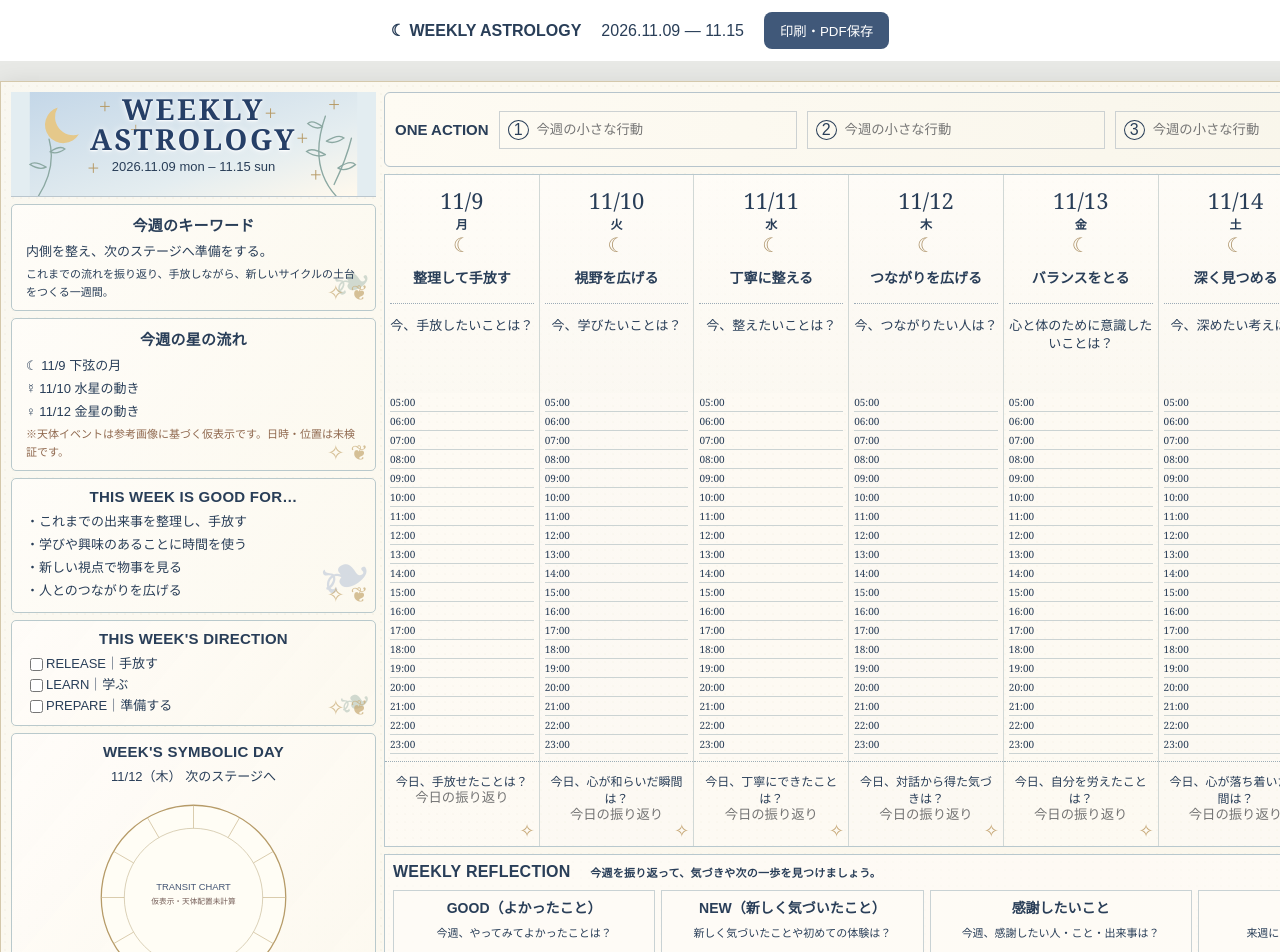
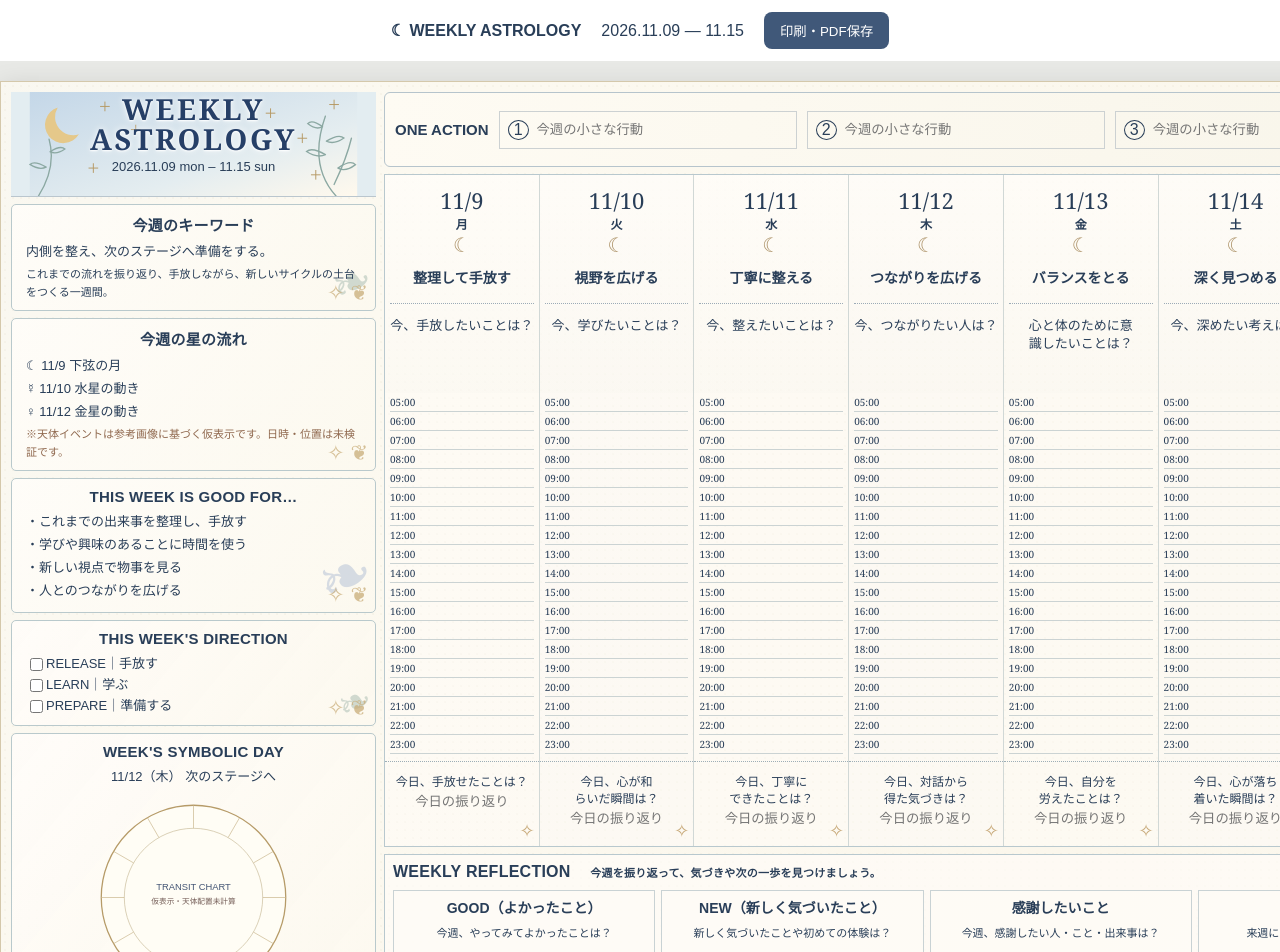
Before and after one commit to samansa3484-jpg/weekly-astrogy, a React (Vite) app: page / in a window 1280 px wide. Shown: the top 952 px of the page. Built offline with nearby package versions, Linux system fonts and the light colour scheme; a web font is replaced by a local one.

Commit message:
Balance line wrapping for morning and evening prompts

```diff
--- a/src/style.css
+++ b/src/style.css
@@ -163,3 +163,8 @@ aside section h3, .dayhead h4, .refgrid section h3,
     "UD Digi Kyokasho N-B", "UD デジタル 教科書体 N-B",
     "BIZ UDPGothic", "Noto Sans JP", sans-serif;
 }
+
+/* Keep short Japanese prompts visually balanced without shrinking type. */
+.dayhead p,.night{ text-wrap:balance; overflow-wrap:normal; word-break:normal; line-break:strict; }
+.night input{display:block;margin-top:4px}
+@media print{.dayhead p,.night{text-wrap:balance;line-break:strict}}
```
